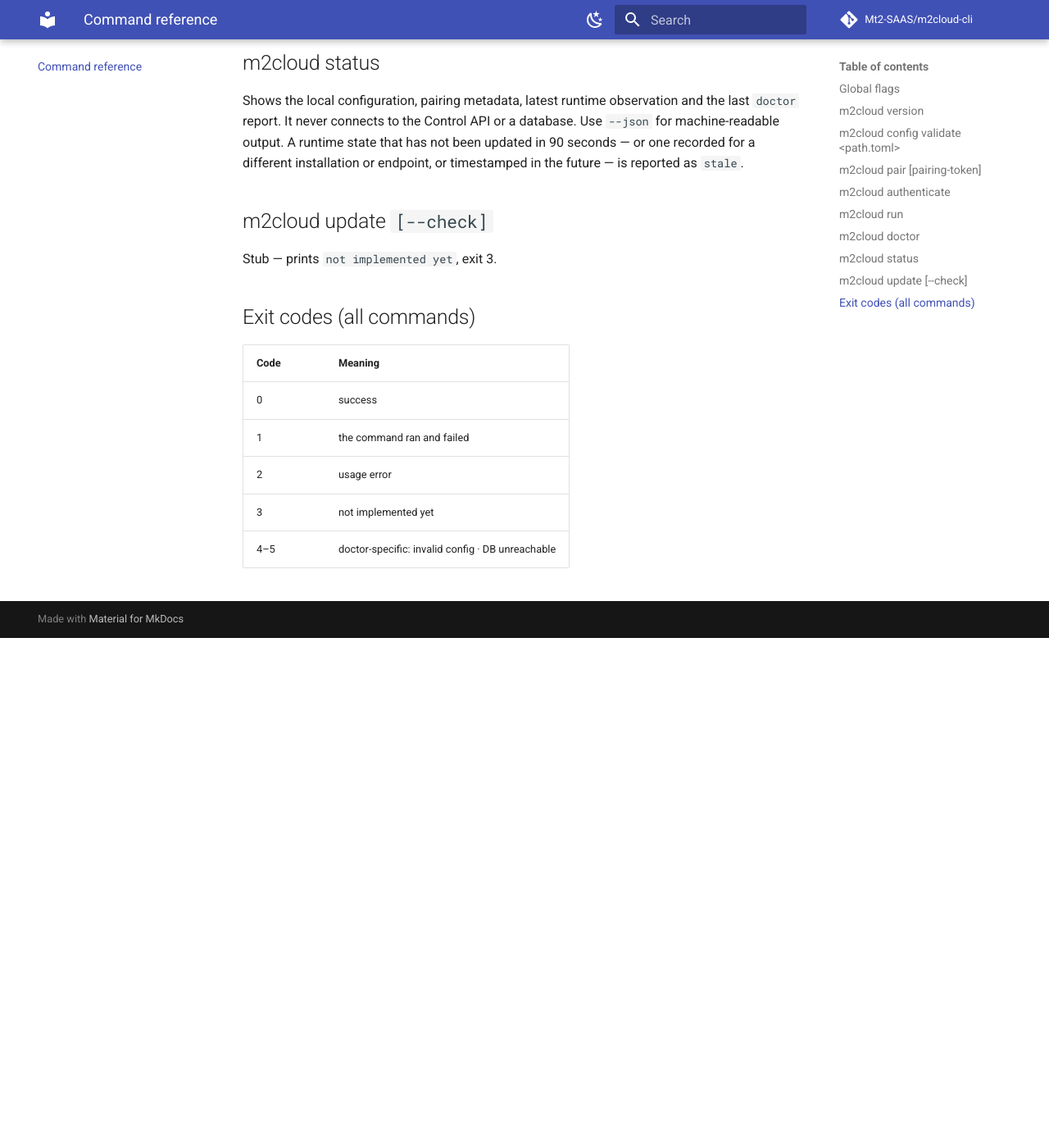
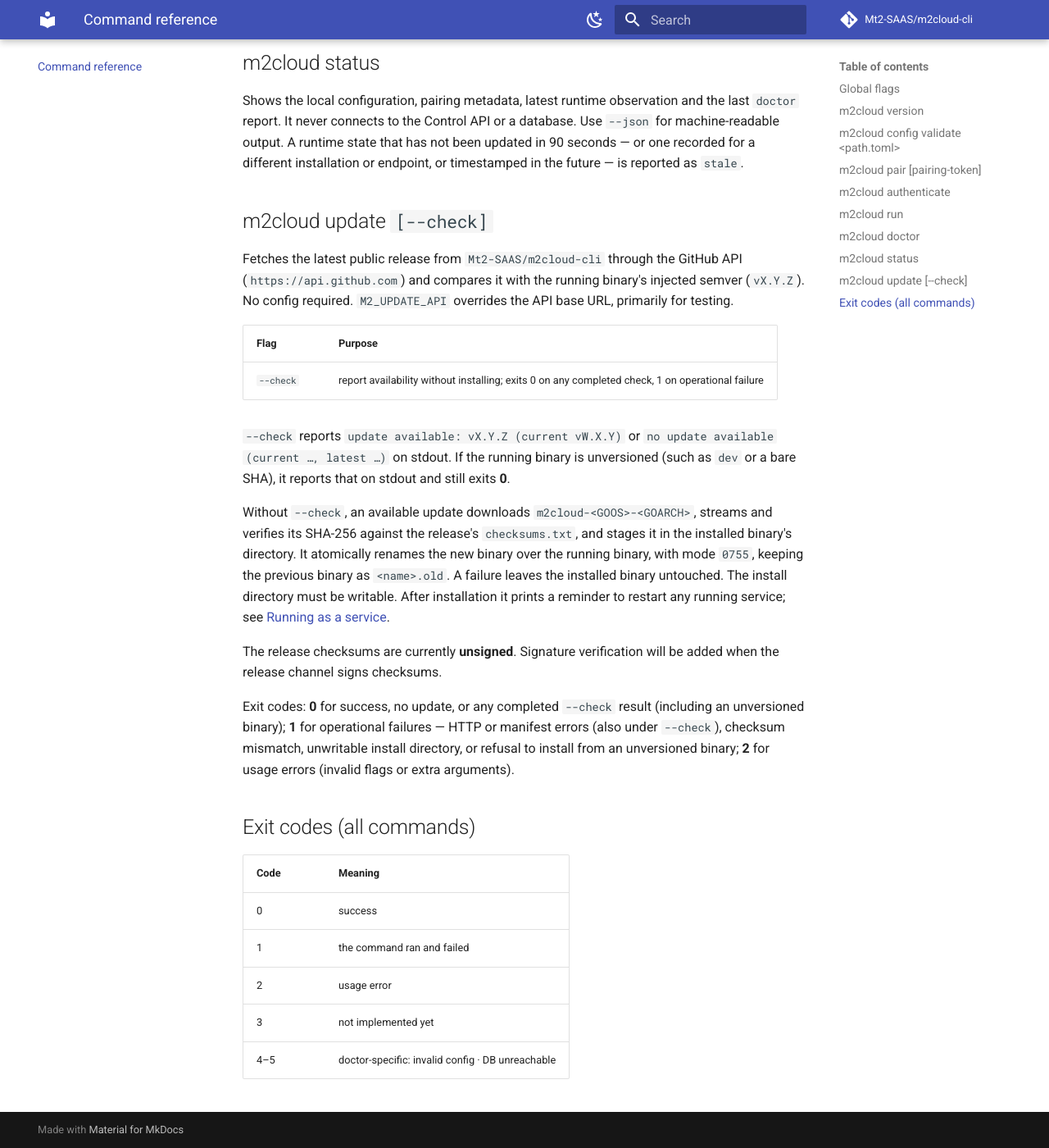
Before and after one commit to Mt2-SAAS/m2cloud-cli, an MkDocs documentation site: the page built from docs/reference.md, in a window 1280 px wide and 1400 px high, scrolled down 1911 px. Shown: the whole window at 82% size. Built offline with MkDocs 1.6.1 and Material for MkDocs 9.7.7, drawn with Linux system fonts in a browser that asks for light colours; comment, search, counter and statistics services are not loaded; before the commit the page ends 2689 px from its top, so only the background shows below that.

Commit message:
docs: sync CLI documentation site (m2cloud v0.1.40)

```diff
--- a/docs/reference.md
+++ b/docs/reference.md
@@ -67,7 +67,36 @@ endpoint, or timestamped in the future — is reported as `stale`.
 
 ## m2cloud update `[--check]`
 
-Stub — prints `not implemented yet`, exit 3.
+Fetches the latest public release from `Mt2-SAAS/m2cloud-cli` through the
+GitHub API (`https://api.github.com`) and compares it with the running binary's
+injected semver (`vX.Y.Z`). No config required. `M2_UPDATE_API` overrides the
+API base URL, primarily for testing.
+
+| Flag | Purpose |
+|---|---|
+| `--check` | report availability without installing; exits 0 on any completed check, 1 on operational failure |
+
+`--check` reports `update available: vX.Y.Z (current vW.X.Y)` or
+`no update available (current …, latest …)` on stdout. If the running binary is
+unversioned (such as `dev` or a bare SHA), it reports that on stdout and still
+exits **0**.
+
+Without `--check`, an available update downloads `m2cloud-<GOOS>-<GOARCH>`,
+streams and verifies its SHA-256 against the release's `checksums.txt`, and
+stages it in the installed binary's directory. It atomically renames the new
+binary over the running binary, with mode `0755`, keeping the previous binary
+as `<name>.old`. A failure leaves the installed binary untouched. The install
+directory must be writable. After installation it prints a reminder to restart
+any running service; see [Running as a service](service.md).
+
+The release checksums are currently **unsigned**. Signature verification will
+be added when the release channel signs checksums.
+
+Exit codes: **0** for success, no update, or any completed `--check` result
+(including an unversioned binary); **1** for operational failures — HTTP or
+manifest errors (also under `--check`), checksum mismatch, unwritable install
+directory, or refusal to install from an unversioned binary; **2** for usage
+errors (invalid flags or extra arguments).
 
 ## Exit codes (all commands)
 
```
Also changed, not shown: docs/commands.md (+21 -1 lines), docs/index.md (+1 -5 lines).
